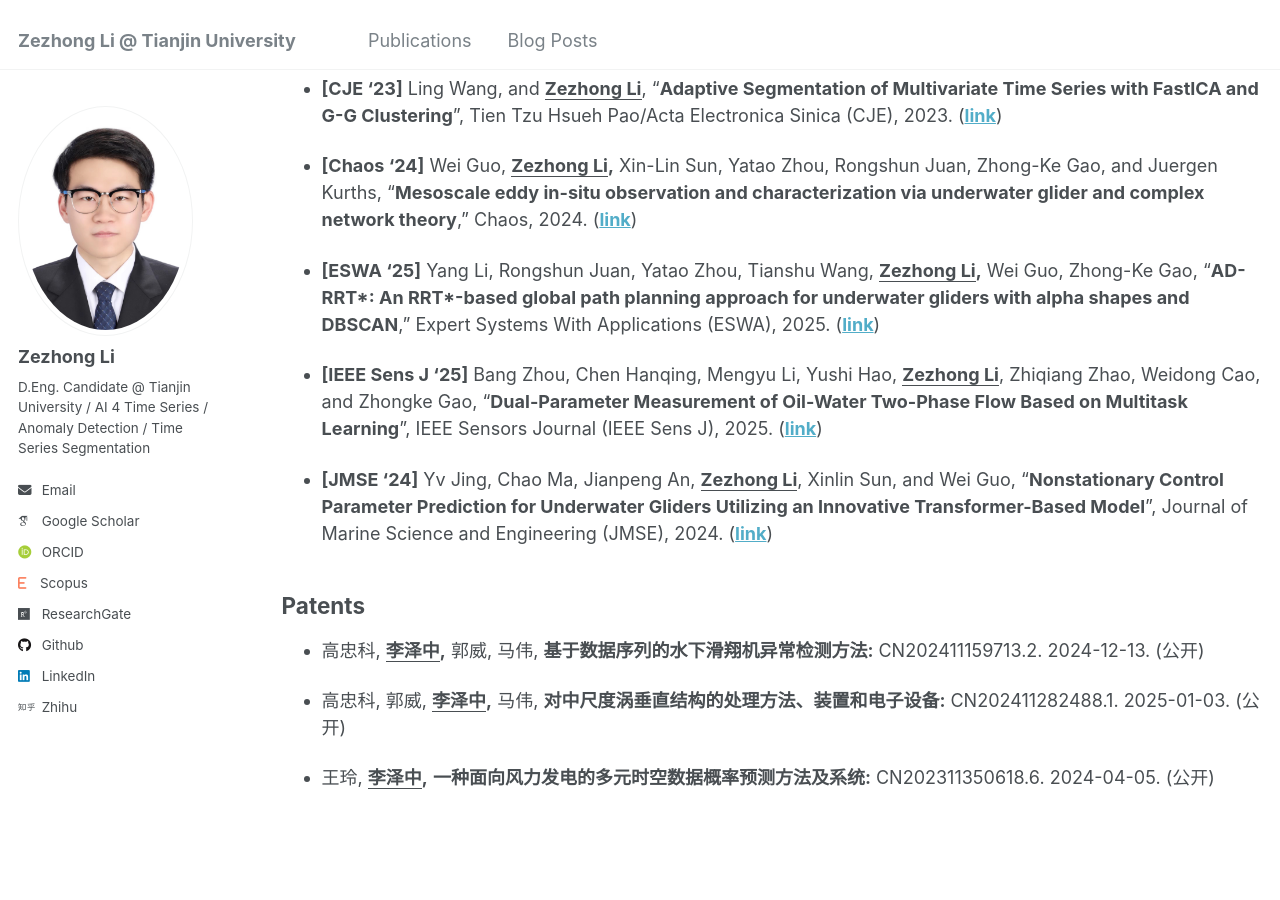
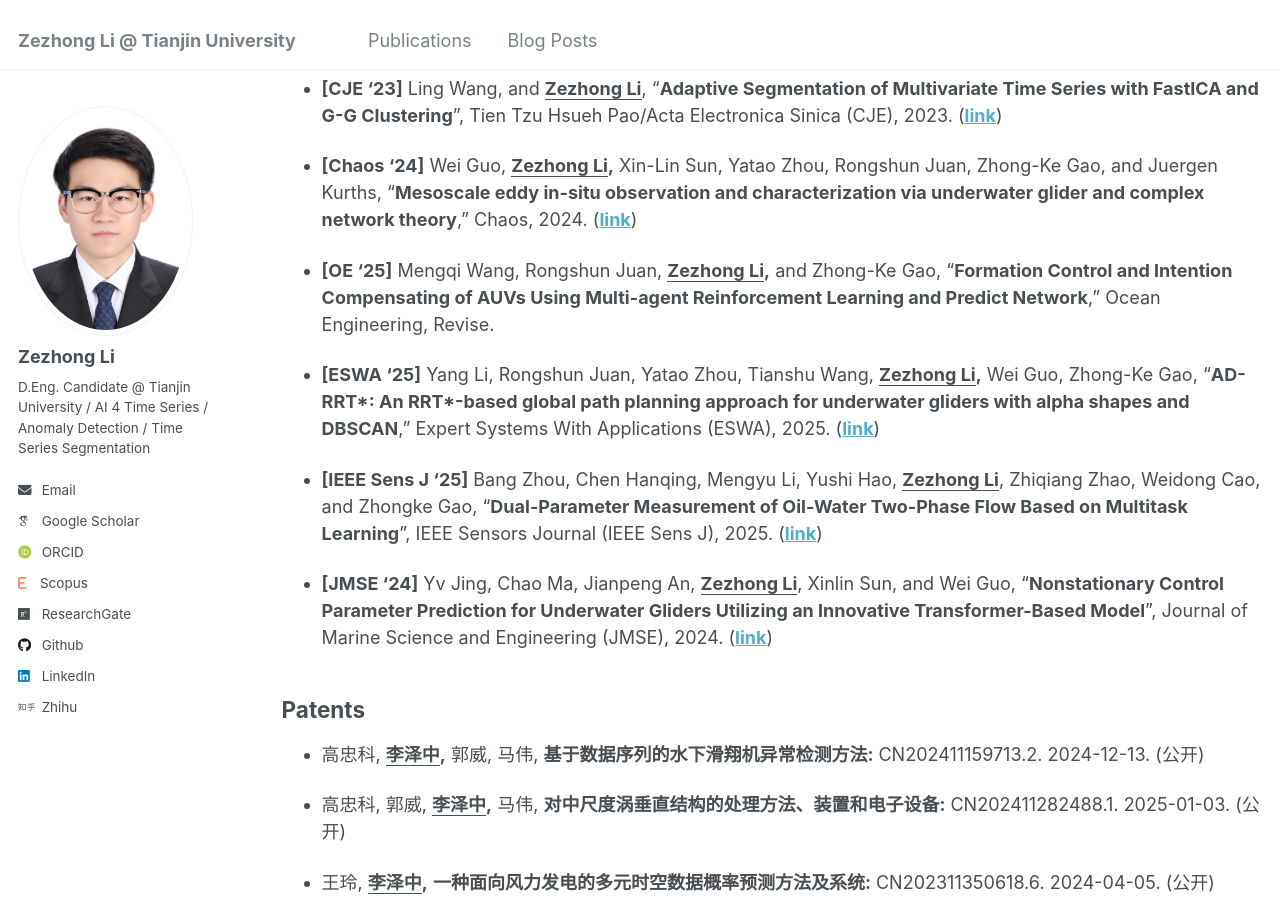
Before and after one commit to lzz19980125/lzz19980125.github.io, a Jekyll site: the page built from _pages/publications.md, in a window 1280 px wide and 900 px high, scrolled down 617 px. Built offline with Jekyll 4.4.1, drawn with Linux system fonts in a browser that asks for light colours; some web fonts are replaced.

Commit message:
Update publications.md

```diff
--- a/_pages/publications.md
+++ b/_pages/publications.md
@@ -21,6 +21,8 @@
 
 - **[Chaos '24]** Wei Guo, **<u>Zezhong Li</u>,** Xin-Lin Sun, Yatao Zhou, Rongshun Juan, Zhong-Ke Gao, and Juergen Kurths, “**Mesoscale eddy in-situ observation and characterization via underwater glider and complex network theory**,” Chaos, 2024. ([**link**](https://pubs.aip.org/aip/cha/article-abstract/34/11/113104/3318599/Mesoscale-eddy-in-situ-observation-and?redirectedFrom=fulltext))
 
+- **[OE '25]** Mengqi Wang, Rongshun Juan, **<u>Zezhong Li</u>,** and Zhong-Ke Gao, “**Formation Control and Intention Compensating of AUVs Using Multi-agent Reinforcement Learning and Predict Network**,” Ocean Engineering, Revise.
+
 - **[ESWA '25]** Yang Li, Rongshun Juan, Yatao Zhou, Tianshu Wang, **<u>Zezhong Li</u>,** Wei Guo, Zhong-Ke Gao, “**AD-RRT\*: An RRT\*-based global path planning approach for underwater gliders with alpha shapes and DBSCAN**,” Expert Systems With Applications (ESWA), 2025.  ([**link**](https://www.sciencedirect.com/science/article/pii/S0957417425018391))
 
 - **[IEEE Sens J '25]** Bang Zhou, Chen Hanqing, Mengyu Li, Yushi Hao, **<u>Zezhong Li</u>**, Zhiqiang Zhao, Weidong Cao, and Zhongke Gao, "**Dual-Parameter Measurement of Oil-Water Two-Phase Flow Based on Multitask Learning**", IEEE Sensors Journal (IEEE Sens J), 2025. ([**link**](https://ieeexplore.ieee.org/document/10996500))
```
